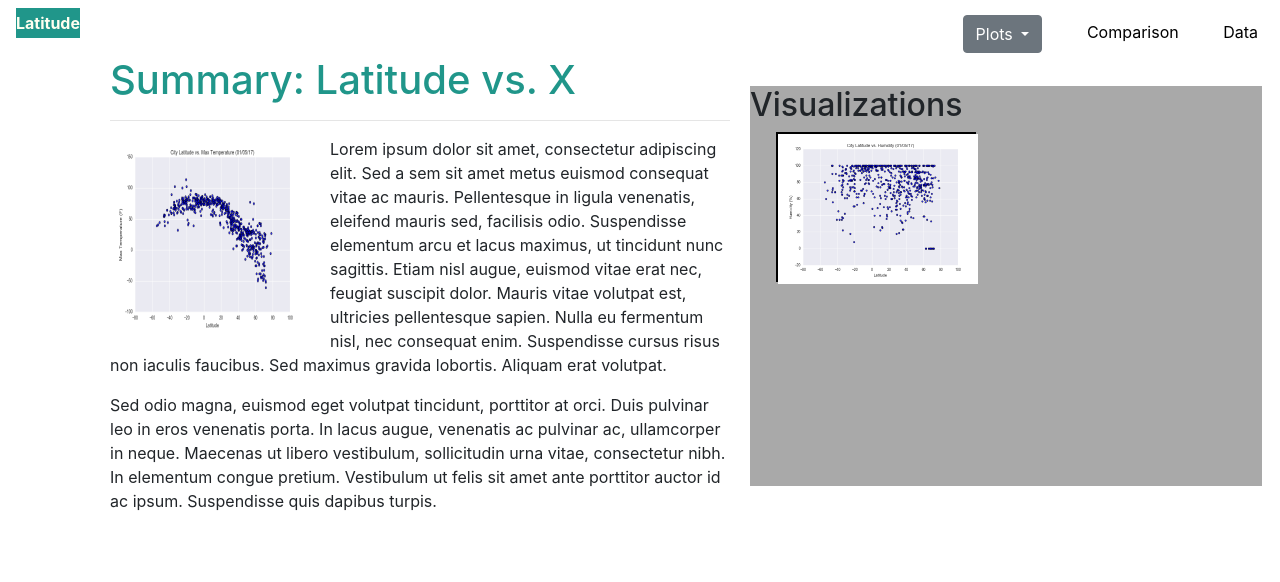
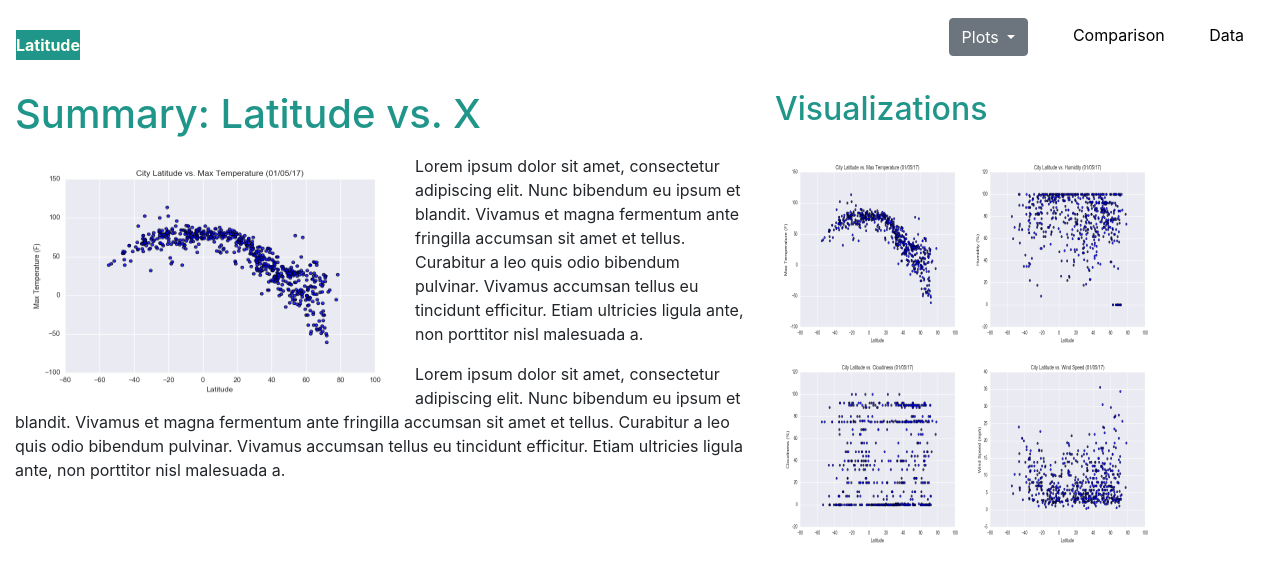
Before and after one commit to CMDenys/Web-Design-Challenge, a plain HTML site: page index.html in a window 1280 px wide. Drawn offline with nearby package versions, Linux system fonts and the light colour scheme.

Commit message:
added max_temp.html

```diff
--- /dev/null
+++ b/hw_styles.css
@@ -0,0 +1,44 @@
+/*
+.container{
+    background-color: rgb(147, 141, 141);
+    height: 500px;
+    width: auto;
+}
+*/
+
+#box-1{
+    background-color: #20968a;
+    float: left 50%
+    width: 100px;
+    height: 30px;
+    font-size: medium;
+    color: #fffff0;
+    text-align: center;
+    vertical-align: middle;
+    line-height: 30px;
+}
+.summary{
+    color: #20968a;
+}
+
+/*doesn't work*/
+.summary h2{
+    align-content: center;
+}
+
+.navbar li{
+    display: inline-block;
+    padding: 10px;
+    margin-left: 10px;
+    margin-right: 10px;
+    cursor: pointer;
+    background: #fff;
+    border-radius: 3px;
+  }
+.navbar li a{
+    color: #000;
+    text-decoration: none;
+}
+.container{
+    position: absolute;
+}
--- a/index.html
+++ b/index.html
@@ -4,7 +4,7 @@
 <head>
   <meta charset="UTF-8">
   <title>Web Design Challenge</title>
-  <link rel="stylesheet" type="text/css" href="hwProject_styles.css">
+  <link rel="stylesheet" type="text/css" href="hw_styles.css">
   <link rel="stylesheet" href="https://cdn.jsdelivr.net/npm/bootstrap@4.6.0/dist/css/bootstrap.min.css" integrity="sha384-B0vP5xmATw1+K9KRQjQERJvTumQW0nPEzvF6L/Z6nronJ3oUOFUFpCjEUQouq2+l" crossorigin="anonymous">
 </head>
 
@@ -38,33 +38,54 @@
           </div>
       </nav>
     </header>
-  <!-- <main class="container"> -->
-  <section id="summary">
-    <h1 id="title">Summary: Latitude vs. X</h1>
-    <hr>
-    <section id="figure">
-      <img id="LATvsTEMP" src="Resources/assets/images/Fig1.png" alt="Graph of Latitude vs. Temperature">
-    </section>
-    <p>Lorem ipsum dolor sit amet, consectetur adipiscing elit. Sed a sem sit amet metus euismod consequat vitae ac mauris. Pellentesque in ligula venenatis, eleifend mauris sed, facilisis odio. Suspendisse elementum arcu et lacus maximus, ut tincidunt nunc sagittis. Etiam nisl augue, euismod vitae erat nec, feugiat suscipit dolor. Mauris vitae volutpat est, ultricies pellentesque sapien. Nulla eu fermentum nisl, nec consequat enim. Suspendisse cursus risus non iaculis faucibus. Sed maximus gravida lobortis. Aliquam erat volutpat.</p>
-    <p>Sed odio magna, euismod eget volutpat tincidunt, porttitor at orci. Duis pulvinar leo in eros venenatis porta. In lacus augue, venenatis ac pulvinar ac, ullamcorper in neque. Maecenas ut libero vestibulum, sollicitudin urna vitae, consectetur nibh. In elementum congue pretium. Vestibulum ut felis sit amet ante porttitor auctor id ac ipsum. Suspendisse quis dapibus turpis. </p>
-  </section>
-  <section class="holder-set">
-    <h2>Visualizations</h2>
-    <div class="holder holder-1">
-      <img id="hold1" src="Resources/assets/images/Fig2.png" alt="something">
-    </div>
-    <!-- <figure class="holder holder-2"></figure>
-    <figure class="holder holder-3"></figure>
-    <figure class="holder holder-4"></figure>  -->
 
-  </section>
+    <div class='container'>
+        <div class="row">
+          <div class="col-md-8">
+                <header class="summary">
+                    <h1>
+                        <p>Summary: Latitude vs. X</p>
+                    </h1>
+                </header>
+                <section id="introduction">
+                    <img  id="main_fig" src="Resources/assets/images/Fig1.png" alt="latitude" style="width:400px;height:250px;float:left">
+                    <p>
+                        Lorem ipsum dolor sit amet, consectetur adipiscing elit. Nunc bibendum eu ipsum et blandit. Vivamus et magna fermentum ante fringilla
+                        accumsan sit amet et tellus. Curabitur a leo quis odio bibendum pulvinar.
+                        Vivamus accumsan tellus eu tincidunt efficitur. Etiam ultricies ligula ante, non porttitor nisl malesuada a.
+                    </p>
+                    <p>
+                        Lorem ipsum dolor sit amet, consectetur adipiscing elit.
+                        Nunc bibendum eu ipsum et blandit. Vivamus et magna fermentum ante fringilla accumsan sit amet et tellus.
+                        Curabitur a leo quis odio bibendum pulvinar. Vivamus accumsan tellus eu tincidunt efficitur.
+                        Etiam ultricies ligula ante, non porttitor nisl malesuada a.
+                    </p>
+                </section>
+            </div>
 
-  <!-- </main> -->
-
-
-
-
-
+            <div class="col-md-4">
+            <header class="summary">
+                <h2>
+                    <p>Visualizations</p>
+                </h2>
+            </header>
+            <div class="row">
+                <div class="col-xs-3 col-sm-3 col-md-6">
+                  <a href="Resources/assets/images/Fig1.png">
+                    <img src="Resources/assets/images/Fig1.png" alt="lat_temp" style="width: 200px;height:200px;">
+                  </a>
+                  </div>
+                <div class="col-xs-3 col-sm-3 col-md-6">
+                    <img src="Resources/assets/images/Fig2.png" alt="lat_humid" style="width:200px;height:200px;">
+                </div>
+                <div class="col-xs-3 col-sm-3 col-md-6">
+                    <img   src="Resources/assets/images/Fig3.png" alt="lat_cloud" style="width:200px;height:200px;">
+                </div>
+                <div class="col-xs-3 col-sm-3 col-md-6">
+                    <img  src="Resources/assets/images/Fig4.png" alt="lat_wind" style="width:200px;height:200px;">
+                </div>
+            </div>
+        </div>
 
 
 </body>
```
Also changed, not shown: Resources/max_temp.html (added, +9 -0 lines), prior_work/index.html (added, +71 -0 lines), prior_work/hp_styles_II.css (renamed from hp_styles_II.css), prior_work/hwProject_styles.css (renamed from hwProject_styles.css), prior_work/index_II.html (renamed from index_II.html), prior_work/working_inprocess.css (renamed from working_inprocess.css), 1 other file.
